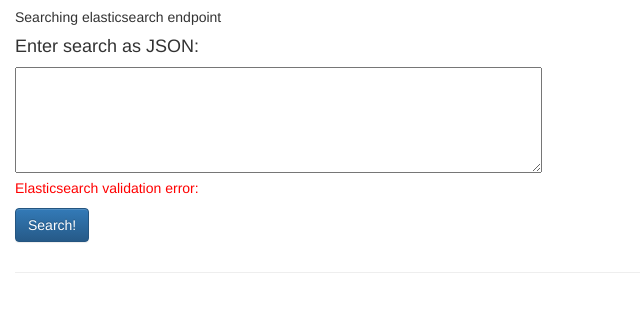
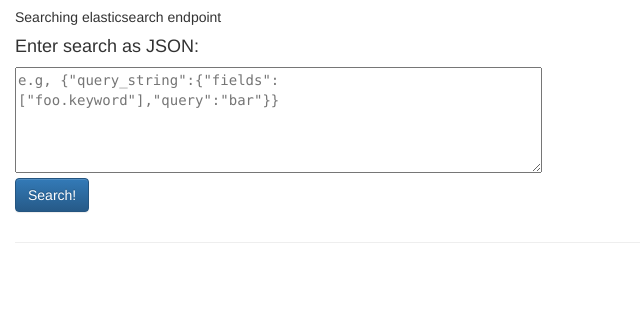
Before and after one commit to fusionfoto/swiftclientgui-mdsearch-plugin, a website: page index.html in a window 1280 px wide. Shown: the part 56-368 px from the top of the page, without its empty margins (0-640 px from the left). Drawn offline with nearby package versions, Linux system fonts and the light colour scheme.

Commit message:
fixed over-eager validation error message

```diff
--- a/app.js
+++ b/app.js
@@ -3,7 +3,6 @@
 const express = require('express')
 const bodyParser = require('body-parser')
 const path = require('path')
-var columbus = require(path.join(__dirname,'api','columbus'))
 
 const app = express()
 
--- a/index.html
+++ b/index.html
@@ -28,8 +28,8 @@
           <h2>{{ appname }}</h2>
           <p>Searching elasticsearch endpoint {{ elasticURI }}</p>
           <h4>Enter search as JSON:</h1>
-          <textarea ng-model="searchJSON" ng-class="{ 'invalid': validated && invalid, 'valid': validated && !invalid }" ng-model-options='{ debounce: 500 }' cols="60" rows="5" ng-model-options="{ debounce: 500 }" style="font-family:Consolas,Monaco,Lucida Console,Liberation Mono,DejaVu Sans Mono,Bitstream Vera Sans Mono,Courier New, monospace;" ng-change="validateSearch()"></textarea>
-          <p ng-show="invalid" style="color:red">Elasticsearch validation error: {{ error }}</p>
+          <textarea ng-model="searchJSON" placeholder='e.g, {"query_string":{"fields":["foo.keyword"],"query":"bar"}}' ng-class="{ 'invalid': validated && invalid, 'valid': validated && !invalid }" ng-model-options='{ debounce: 500 }' cols="60" rows="5" ng-model-options="{ debounce: 500 }" style="font-family:Consolas,Monaco,Lucida Console,Liberation Mono,DejaVu Sans Mono,Bitstream Vera Sans Mono,Courier New, monospace;" ng-change="validateSearch()"></textarea>
+          <p ng-show="validated && invalid" style="color:red">Elasticsearch validation error: {{ error }}</p>
           <p><button ng-disabled="validated && invalid" ng-click="searchRequest()" class="btn btn-primary" type="submit">Search!</button></p>
         </div>
       </div>
```
